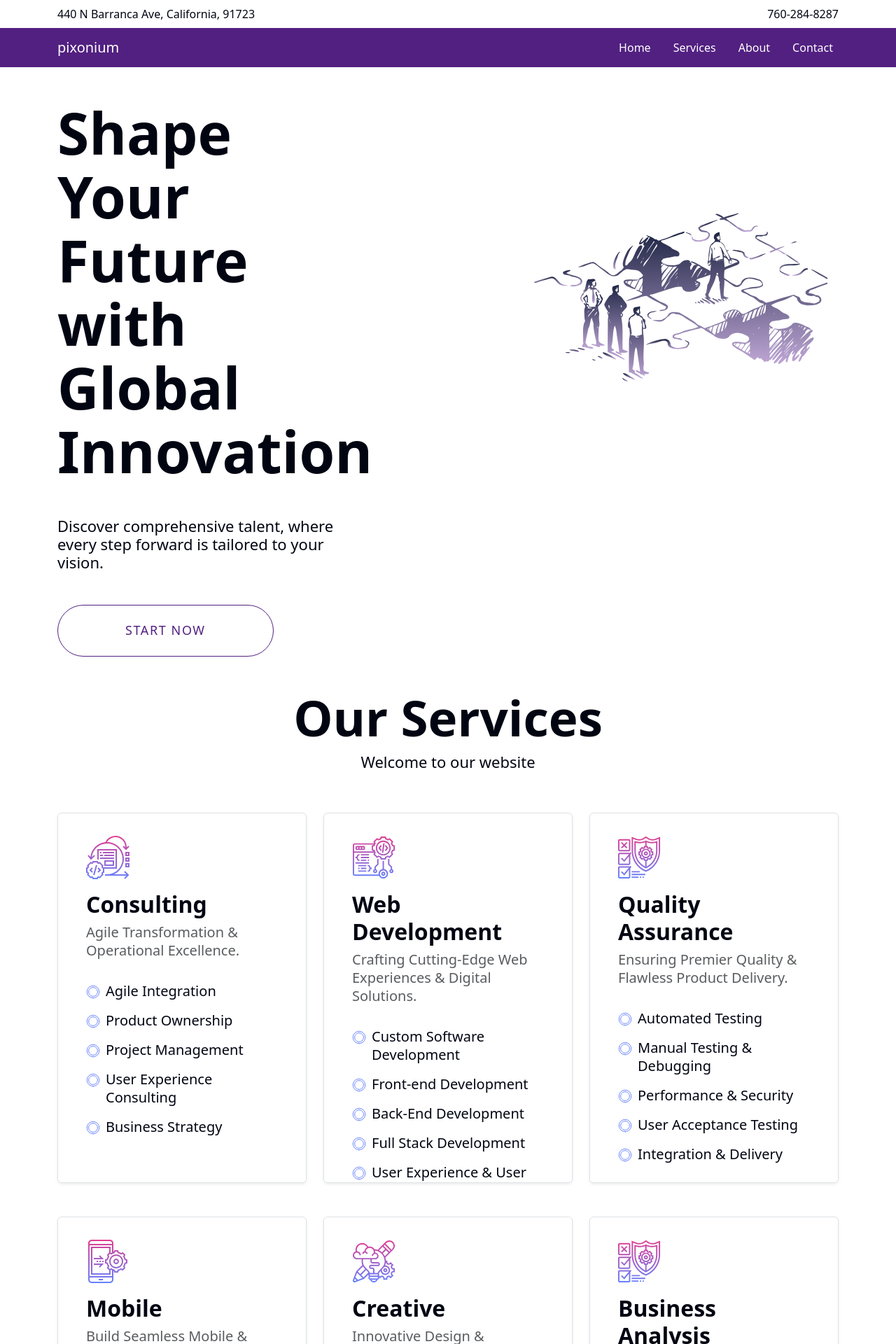
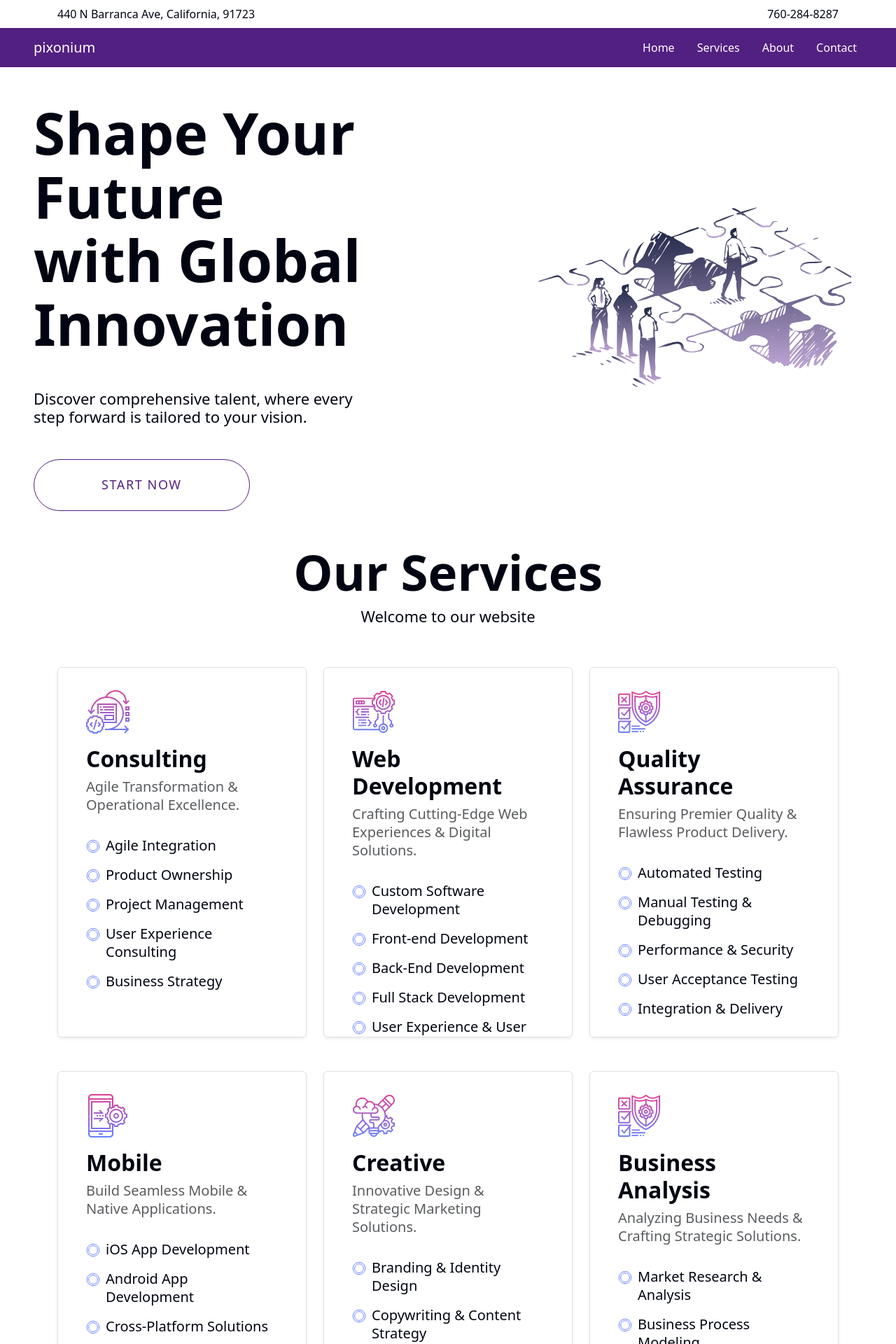
Before and after one commit to Bazzomir/lumaro, a React (Create React App) app in the folder erikas-app/: page / in a window 1280 px wide. Shown: the top 1920 px of the page at 70% size. Built offline with nearby package versions, Linux system fonts and the light colour scheme.

Commit message:
fixed container padding issue

```diff
--- a/erikas-app/src/components/component/Footer.jsx
+++ b/erikas-app/src/components/component/Footer.jsx
@@ -5,8 +5,8 @@ export default function Footer() {
     return (
         <div className="footer">
             <div className="container-fluid px-0 footer-border-top">
-                <div className="container py-5">
-                    <div className="row">
+                <div className="p-5 mt-5">
+                    <div className="row mt-5">
                         <div className="col-sm-12 col-lg-5">
                             <DarkLogo alt="Logo Footer" className="footer-logo" />
                             <div className="footer-paragraph">
@@ -61,13 +61,11 @@ export default function Footer() {
                     </div>
                 </div>
                 <div className="container-fluid footer-border-top" >
-                    <div className="container">
-                        <div className="row pt-3">
-                            <div className="col-12 col-lg-5 footer-paragraph__text">©2024 Pixonium</div>
-                            <div className="col-6 col-lg-2 pt-2 pt-lg-0 footer-paragraph__text">Terms & Conditions</div>
-                            <div className="col-6 col-lg-2 pt-2 pt-lg-0 footer-paragraph__text">Privacy Policy</div>
-                            <div className="col-12 col-lg-3 py-2 py-lg-0 footer-paragraph__text">Made with 💜 by <br className="d-none d-lg-block"/> Blagoj Jovanovski - Bazzomir</div>
-                        </div>
+                    <div className="row py-3 px-5 align-items-center">
+                        <div className="col-12 col-lg-5 px-0 footer-paragraph__text">©2024 Pixonium</div>
+                        <div className="col-6 col-lg-2 pt-2 pt-lg-0 footer-paragraph__text">Terms & Conditions</div>
+                        <div className="col-6 col-lg-2 pt-2 pt-lg-0 footer-paragraph__text">Privacy Policy</div>
+                        <div className="col-12 col-lg-3 footer-paragraph__text">Made with 💜 by <br className="d-none d-lg-block" /> Blagoj Jovanovski - Bazzomir</div>
                     </div>
                 </div>
             </div>
--- a/erikas-app/src/components/component/Header.jsx
+++ b/erikas-app/src/components/component/Header.jsx
@@ -9,8 +9,7 @@ export default function Header() {
                     <p className="mb-0 py-2">760-284-8287</p>
                 </div>
             </div>
-            <nav className="navbar navbar-expand-lg container-fluid">
-                <div className="container">
+            <nav className="navbar navbar-expand-lg container-fluid px-5">
                 <a className="navbar-brand" href="#home">pixonium</a>
                 <button className="navbar-toggler" type="button" data-bs-toggle="collapse" data-bs-target="#navbarNav" aria-controls="navbarNav" aria-expanded="false" aria-label="Toggle navigation">
                     <span className="navbar-toggler-icon"></span>
@@ -31,7 +30,6 @@ export default function Header() {
                         </li>
                     </ul>
                 </div>
-                </div>
             </nav>
         </div>
     )
--- a/erikas-app/src/components/component/buttons.jsx
+++ b/erikas-app/src/components/component/buttons.jsx
@@ -2,7 +2,7 @@ import React from 'react';
 
 export function Button({ btnName }) {
     return (
-        <div className="text-center text-md-start">
+        <div className="text-center text-md-start broder-1 border-md-2">
             <button className="btn btn-purple text-uppercase"><span className="btn-purple--text">{btnName}</span></button>
         </div>
     )
--- a/erikas-app/src/components/pages/About.jsx
+++ b/erikas-app/src/components/pages/About.jsx
@@ -33,7 +33,7 @@ export default function About() {
     }, []);
 
     return (
-        <div className="about container-fluid mt-5" id="about">
+        <div className="about container-fluid mt-5 px-5" id="about">
             <div className="row justify-content-center align-items-center">
                 <div className="col-12 col-lg-6 ">
                     <p className="mb-0 mx-0 mx-sm-auto text-center text-md-start header-text--big w-100 w-lg-75 ">
--- a/erikas-app/src/components/pages/Contact.jsx
+++ b/erikas-app/src/components/pages/Contact.jsx
@@ -31,7 +31,7 @@ export default function Contact() {
     }, []);
 
     return (
-        <div className="contact container-fluid my-5" id="contact">
+        <div className="contact container-fluid my-5 px-5" id="contact">
             <div className="row justify-content-center align-items-center">
                 <div className="header-text--big col-12 col-lg-6">
                     <p className="mb-0 mx-auto text-justify text-wrap w-100">
--- a/erikas-app/src/components/pages/Homepage.jsx
+++ b/erikas-app/src/components/pages/Homepage.jsx
@@ -37,7 +37,7 @@ export default function Homepage() {
     };
 
     return (
-        <div className="homepage container mt-5" id="home" ref={homepageRef}>
+        <div className="homepage container-fluid mt-5 px-5" id="home" ref={homepageRef}>
             <div className="d-flex row justify-content-between">
                 <div className="col-12 col-lg-5">
                     <div className="d-flex row gap-3 gap-md-5 text-center text-md-start">
--- a/erikas-app/src/components/pages/Services.jsx
+++ b/erikas-app/src/components/pages/Services.jsx
@@ -34,7 +34,8 @@ export default function Services() {
     }, []);
 
     return (
-        <div className="services container mt-5" id="services">
+        <div className="services container-fluid mt-5 px-5" id="services">
+            <div className="container">
                 <div className="row">
                     <h2 className="header-text--small text-center">Our Services</h2>
                     <p className="services--paragraph text-center">Welcome to our website</p>
@@ -55,5 +56,6 @@ export default function Services() {
                     })}
                 </div>
             </div>
+        </div>
     );
 }
```
Lines whose indentation alone changed are shown as unchanged.
